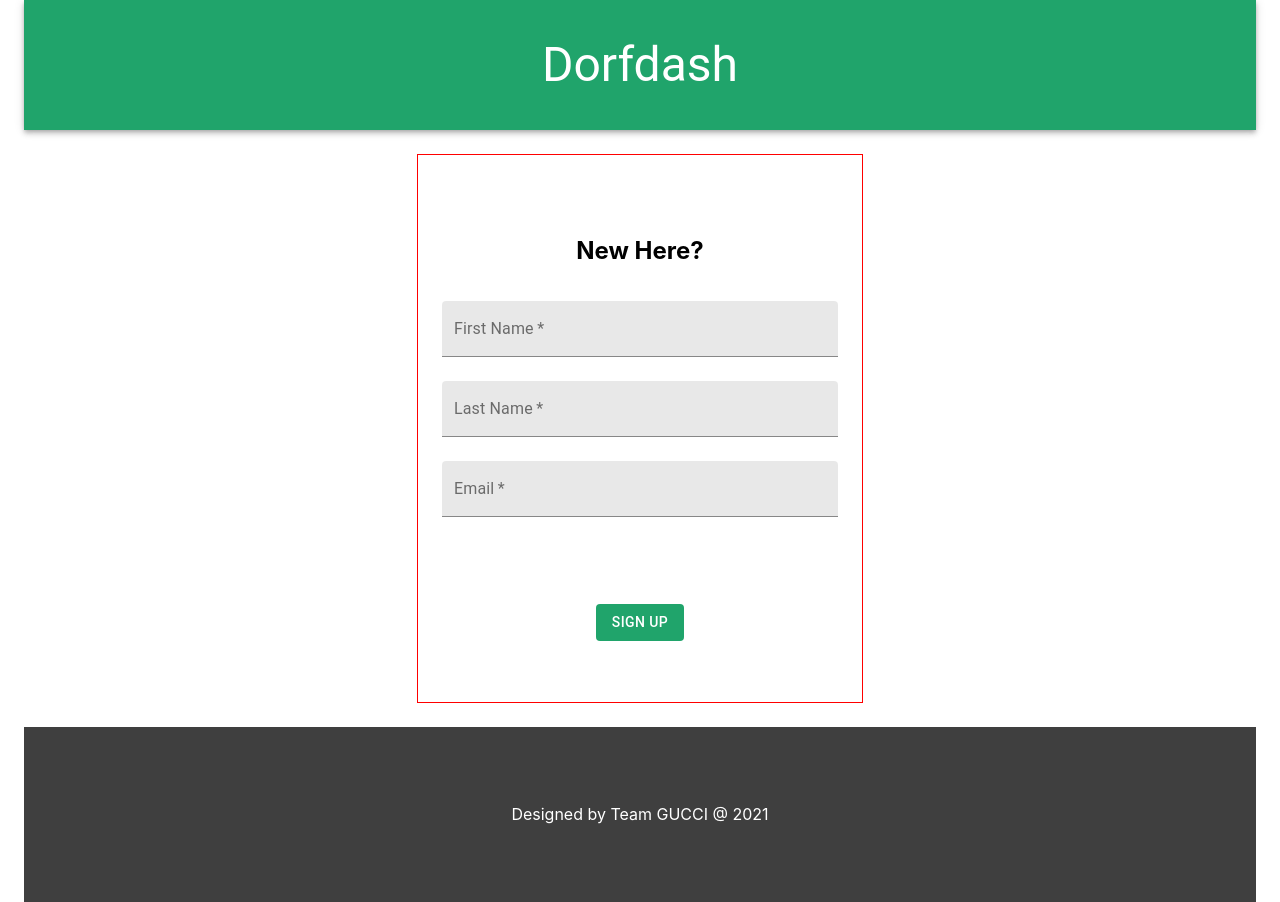
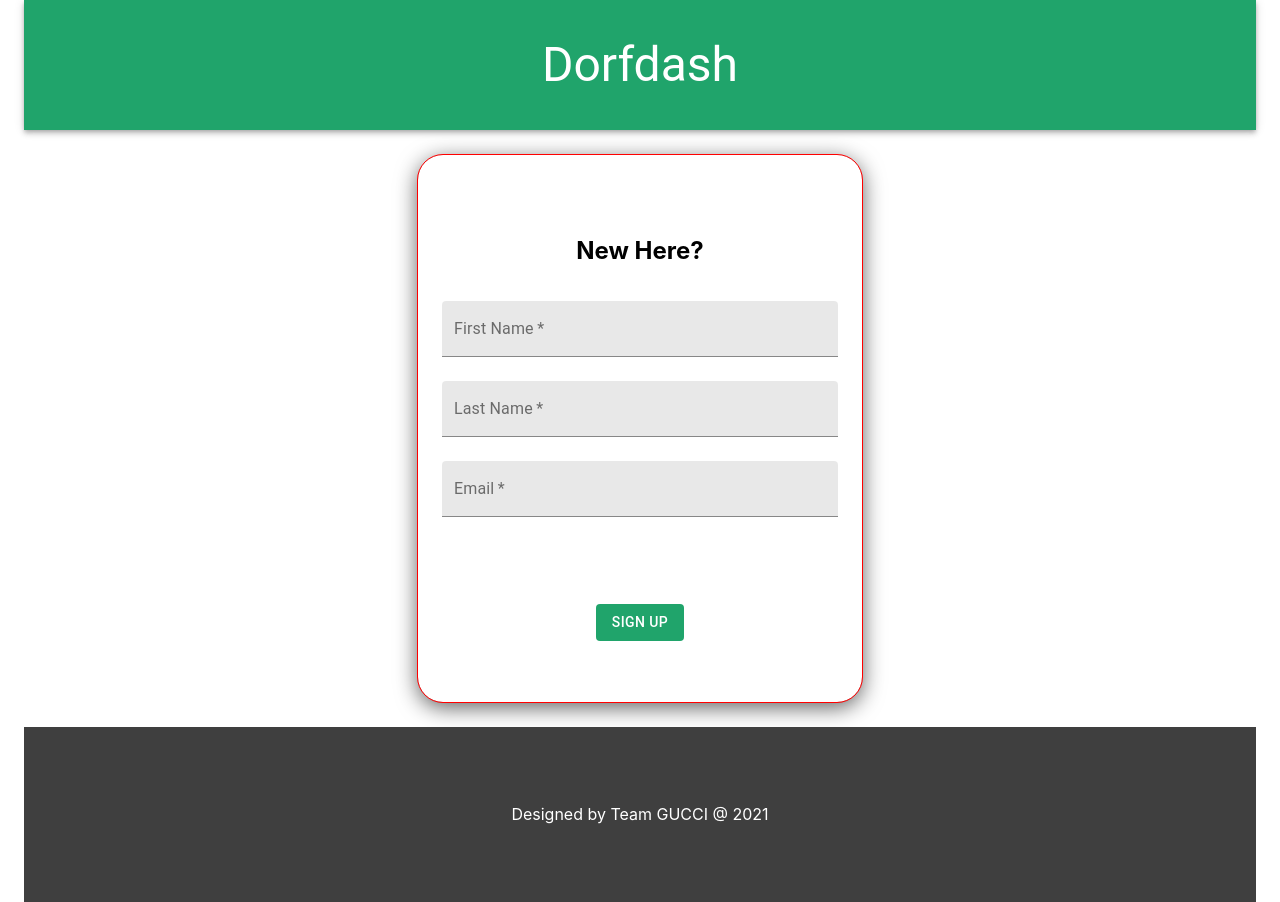
Before and after one commit to RFP54-Gucci/Dorfdash, a React (Create React App) app: page / in a window 1280 px wide. Built offline with nearby package versions, Linux system fonts and the light colour scheme.

Commit message:
setting up routing endpoints for form

```diff
--- a/src/components/homepage/signupform.js
+++ b/src/components/homepage/signupform.js
@@ -29,6 +29,7 @@ const SignUpForm = () => {
   let handleSubmit = (e) => {
     e.preventDefault();
     console.log(firstName + ' ' + lastName + ' ' + email);
+    // set up an axios post request to backend
   }
 
   return (
--- a/src/index.css
+++ b/src/index.css
@@ -19,6 +19,8 @@ code {
 
 .outline {
   outline: 1px solid red;
+  border-radius: 25px !important;
+  box-shadow: 0px 5px 22px 0px rgba(0,0,0,0.65);
 }
 
 .form {
```
